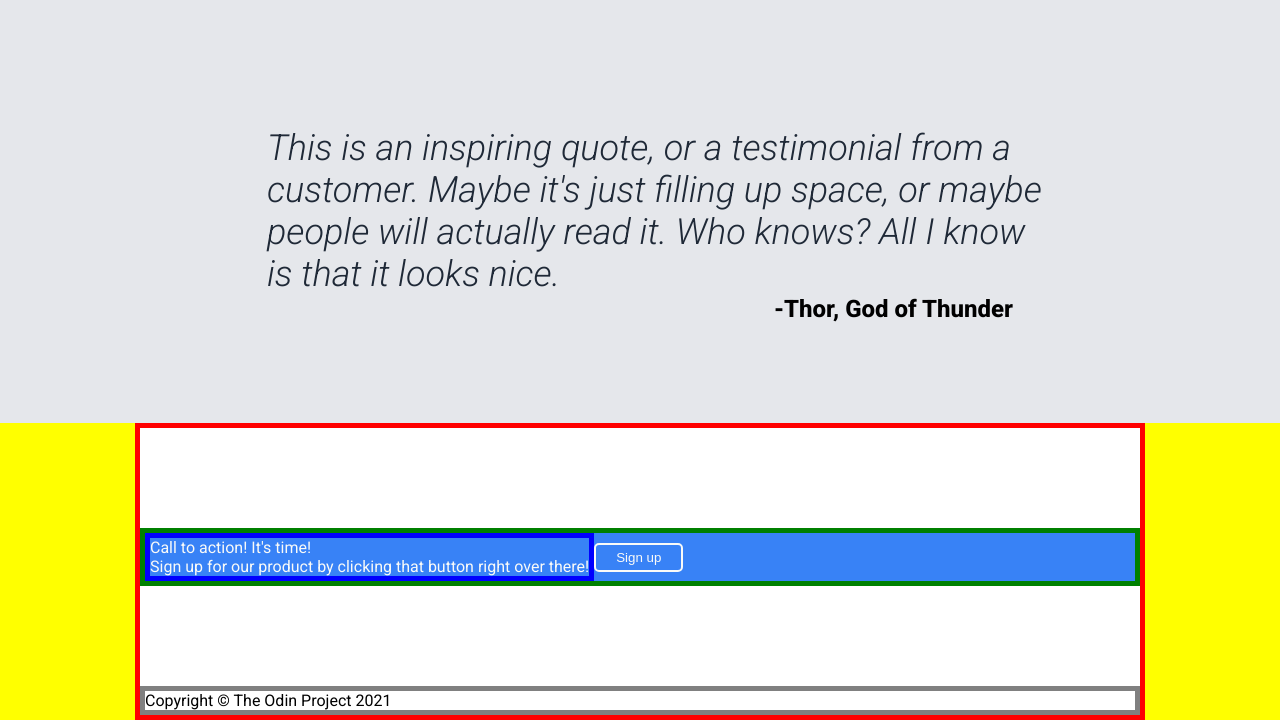
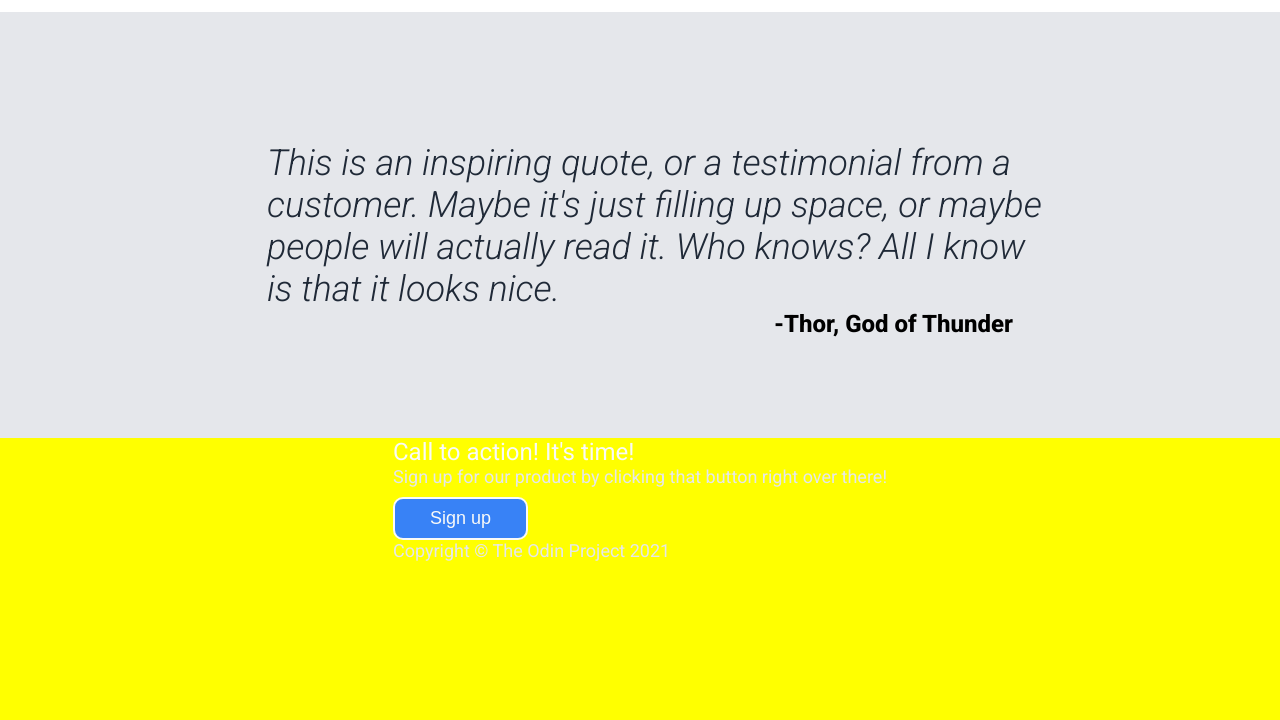
Before and after one commit to Svyat-Dom/landing_page, a plain HTML site: page ingex.html in a window 1280 px wide. Shown: the part 995-1715 px from the top of the page. After the commit the page ends 1556 px from the top, so only its background shows below. Drawn offline with Linux system fonts and the light colour scheme.

Commit message:
Изменен размер кнопок, применены цветовые стили шрифта для 4 блока и футора + бордер для батн

```diff
--- a/style.css
+++ b/style.css
@@ -13,7 +13,7 @@ ul {
     gap: 20px;
 }
 
-a {
+a, .footer, .second_from_fourth {
     text-decoration: none;
     font-size: 18px;
     color: #e5e7eb
@@ -26,7 +26,7 @@ a {
     margin-bottom: 100px;
 }
 
-.header_left {
+.header_left, .first_from_fourth {
     font-size: 24px;
     color: #f9faf8;
 }
@@ -48,7 +48,7 @@ a {
 
 .under_right {
     min-width: 450px;
-    height: 215px;
+    height: 230px;
     background-color: gray;
     display: flex;
     justify-content: center;
@@ -77,10 +77,12 @@ p {
 button {
     background-color: #3882f6;
     border: 0;
-    border-radius: 5px;
+    border-radius: 10px;
     color: #f9faf8;
-    padding: 5px 20px;
+    padding: 9px 35px;
     margin-top: 10px;
+    font-size: 18px;
+
 }
 
 .second {
@@ -159,39 +161,6 @@ h2 {
     padding-right: 37px;
 }
 
-.fourth {
-    display: flex;
-    border: 5px solid red;
-    flex-direction: column;
-    width: 1000px;
-    background-color: white;
-}
-
-.window {
-    display: flex;
-    border: 5px solid green;
-    background-color: #3882f6;
-    /* margin: 100px; */
-    margin-top: 100px;
-    margin-bottom: 100px;
-}
-
-.left_side {
-    display: flex;
-    flex-direction: column;
-    border: 5px solid blue;
-    color: #f9faf8;
-
-}
-
-.right_side {
-    width: 300px;
-}
 .right_side button {
     border: 2px solid #f9faf8;
 }
-
-.footer {
-    border: 5px solid gray;
-
-}
```
